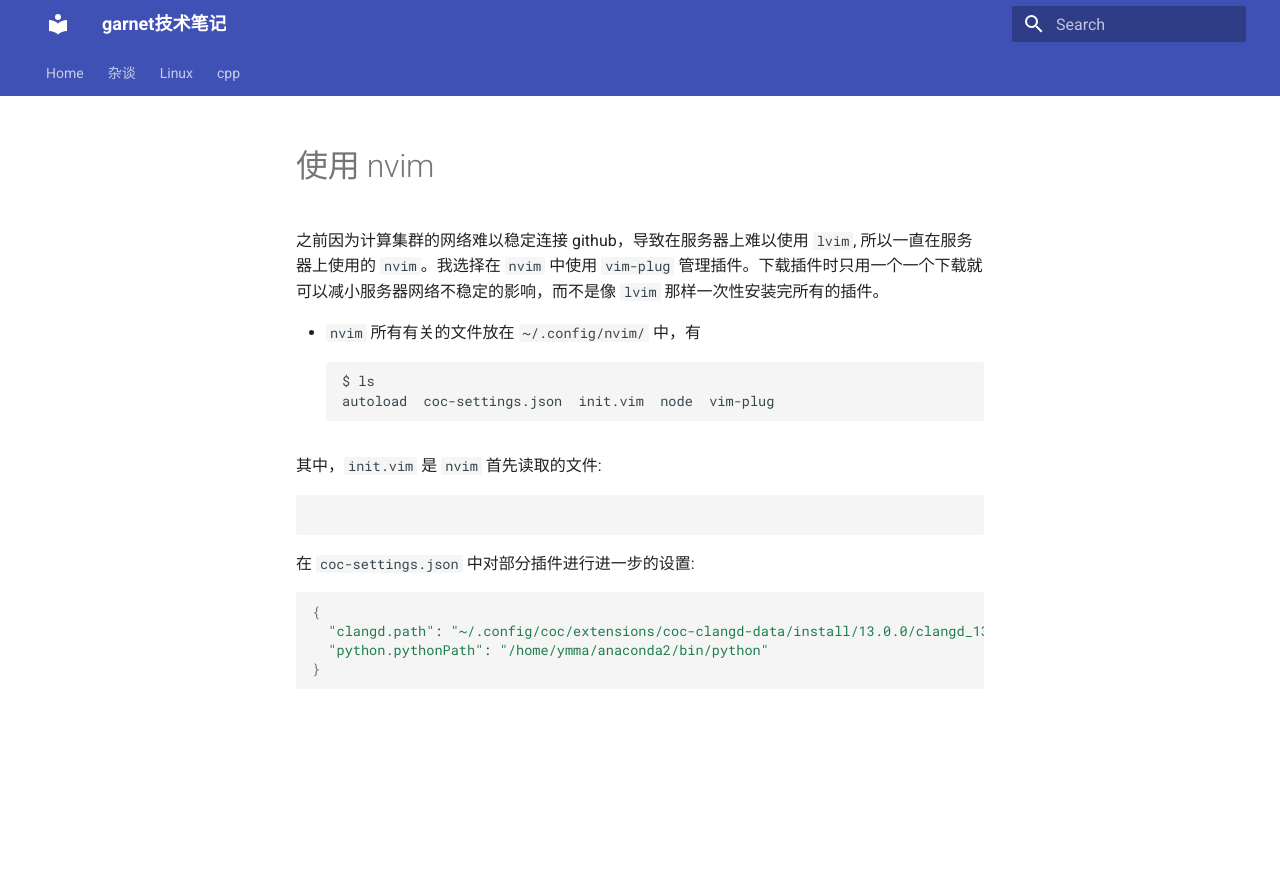
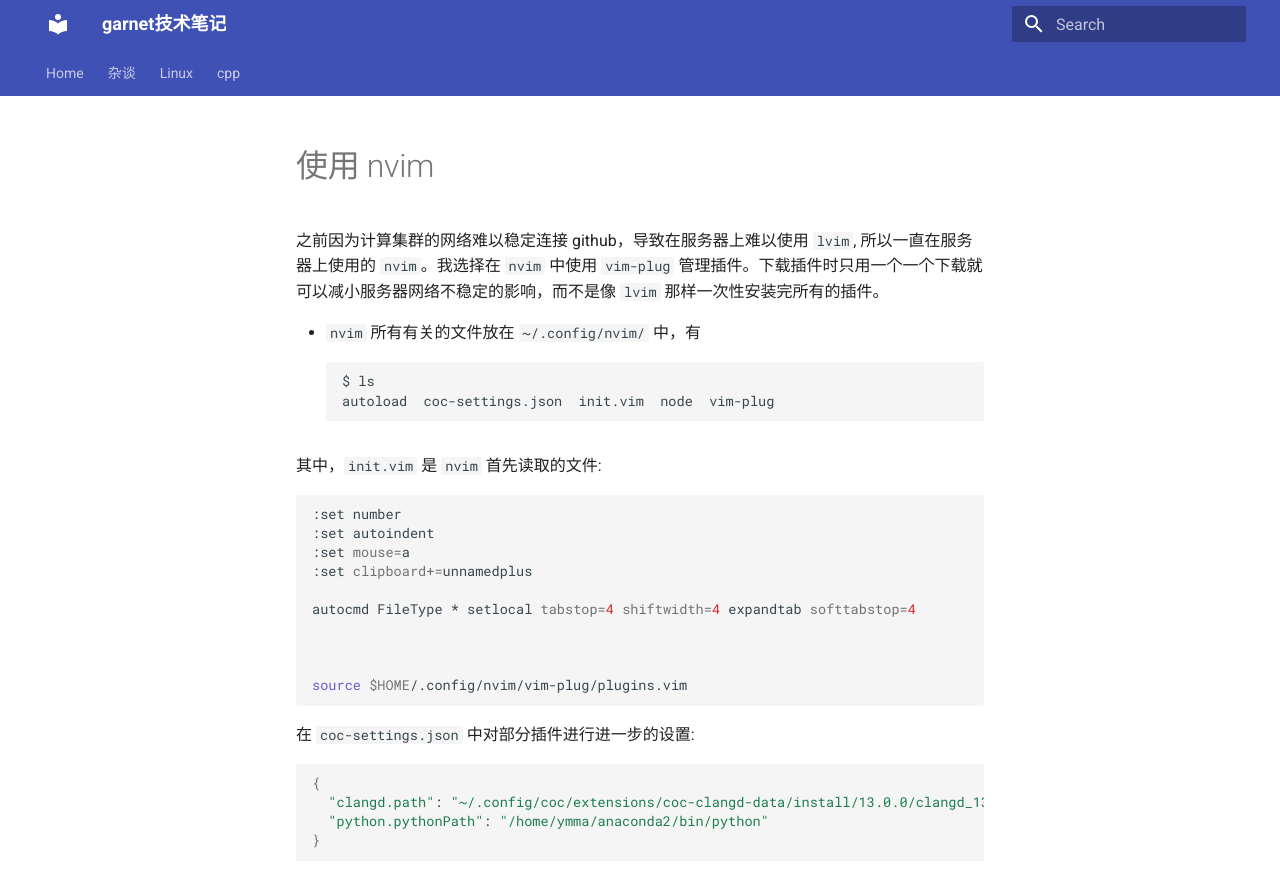
Before and after one commit to ymma98/technotes, an MkDocs documentation site: the page built from docs/Linux/vim_使用nvim.md, in a window 1280 px wide. Shown: the top 887 px of the page. Built offline with MkDocs 1.6.1 and Material for MkDocs 9.7.7, drawn with Linux system fonts in a browser that asks for light colours.

Commit message:
docs/Linux/vim_使用nvim.md updated from https://stackedit.cn/

````diff
--- a/docs/Linux/vim_使用nvim.md
+++ b/docs/Linux/vim_使用nvim.md
@@ -12,7 +12,16 @@ autoload  coc-settings.json  init.vim  node  vim-plug
 
 其中，`init.vim` 是 `nvim` 首先读取的文件:
 ```bash
+:set number
+:set autoindent
+:set mouse=a
+:set clipboard+=unnamedplus
 
+autocmd FileType * setlocal tabstop=4 shiftwidth=4 expandtab softtabstop=4
+
+
+
+source $HOME/.config/nvim/vim-plug/plugins.vim
 ```
 
 
````
Also changed, not shown: other parts of docs/Linux/vim_使用nvim.md (+2 -1 lines).
